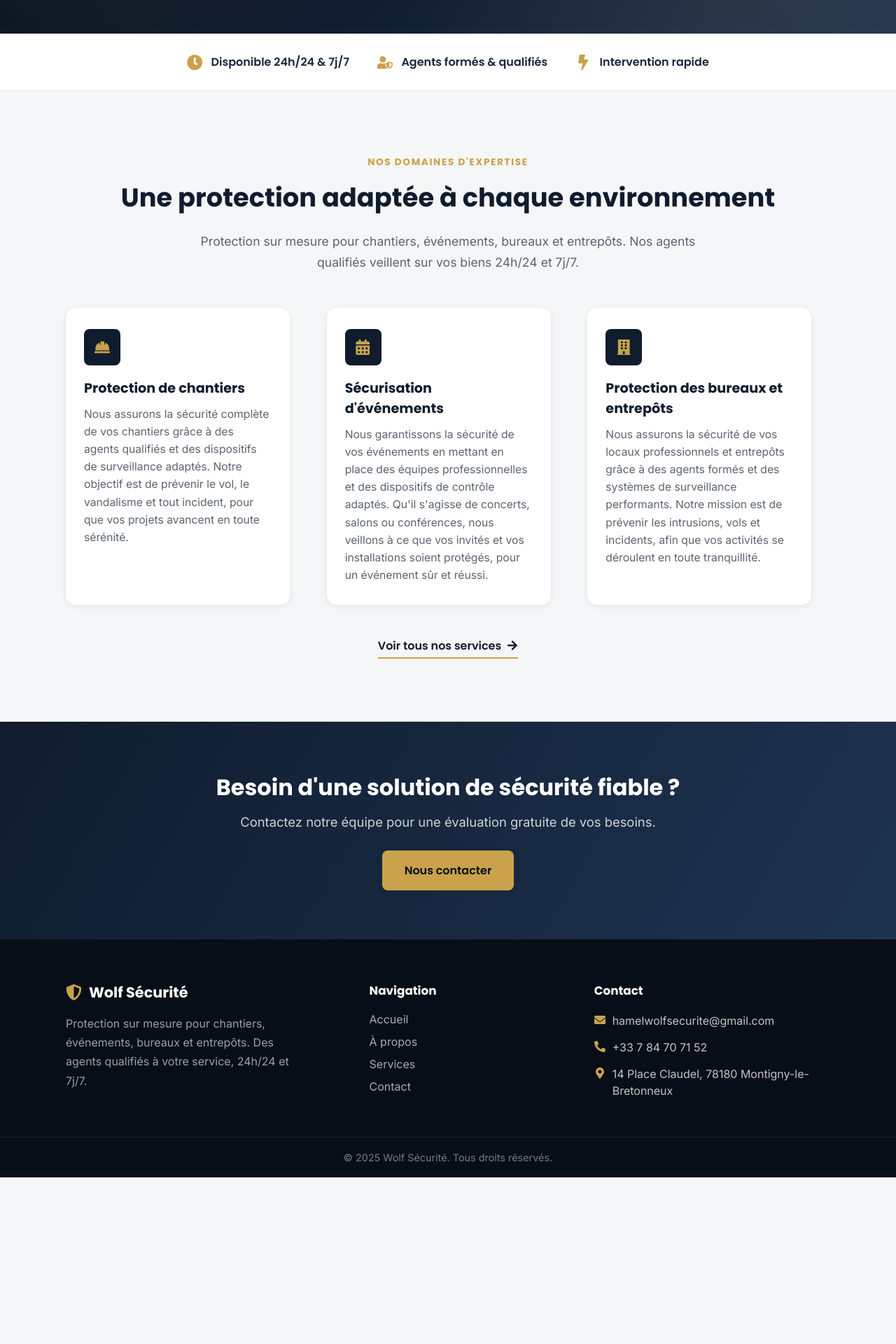
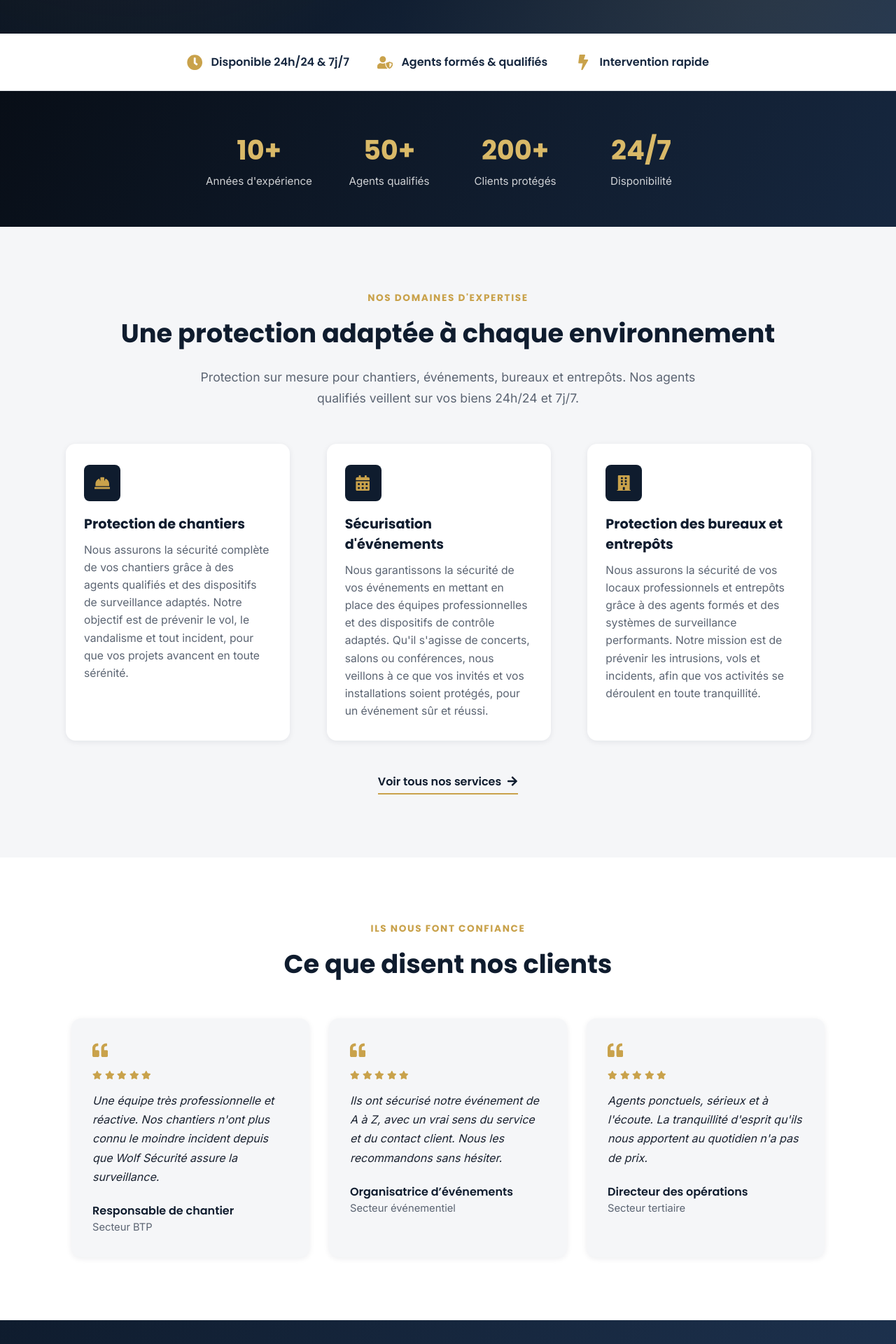
Before and after one commit to imattala/wolf-securite, a React (Create React App) app: page / in a window 1280 px wide. Shown: the part 600-2520 px from the top of the page at 70% size. Before the commit the page ends 2282 px from the top, so only its background shows below. Built offline with nearby package versions, Linux system fonts and the light colour scheme.

Commit message:
Add stats strip, testimonials, and embedded map

```diff
--- a/src/Contact.css
+++ b/src/Contact.css
@@ -53,8 +53,26 @@
   cursor: default;
 }
 
+.contact-map {
+  margin-top: 46px;
+  border-radius: var(--radius-md);
+  overflow: hidden;
+  box-shadow: var(--shadow-sm);
+  line-height: 0;
+}
+
+.contact-map iframe {
+  width: 100%;
+  height: 380px;
+  border: 0;
+}
+
 @media (max-width: 768px) {
   .contact-section {
     padding: 60px 0 70px;
   }
+
+  .contact-map iframe {
+    height: 280px;
+  }
 }
--- a/src/Contact.js
+++ b/src/Contact.js
@@ -47,6 +47,16 @@ const Contact = () => {
               <p>24h/24 et 7j/7</p>
             </div>
           </div>
+
+          <div className="contact-map">
+            <iframe
+              title="Localisation Wolf Sécurité"
+              src={`https://www.google.com/maps?q=${encodeURIComponent(address)}&output=embed`}
+              loading="lazy"
+              referrerPolicy="no-referrer-when-downgrade"
+              allowFullScreen
+            />
+          </div>
         </div>
       </section>
     </div>
--- a/src/Home.css
+++ b/src/Home.css
@@ -76,6 +76,106 @@
 .badge-item svg {
   color: var(--gold-500);
   font-size: 1.4em;
+}
+
+/* Stats strip */
+.stats {
+  background: linear-gradient(120deg, var(--navy-950), var(--navy-800));
+  padding: 56px 24px;
+}
+
+.stats-grid {
+  display: flex;
+  justify-content: center;
+  flex-wrap: wrap;
+  gap: 40px;
+  text-align: center;
+}
+
+.stat-item {
+  display: flex;
+  flex-direction: column;
+  gap: 6px;
+  min-width: 140px;
+}
+
+.stat-value {
+  font-family: var(--font-heading);
+  font-weight: 700;
+  font-size: 2.4em;
+  color: var(--gold-400);
+}
+
+.stat-label {
+  color: rgba(255, 255, 255, 0.8);
+  font-size: 0.95em;
+}
+
+/* Testimonials */
+.testimonials {
+  text-align: center;
+  padding: 90px 0;
+  background-color: var(--surface);
+}
+
+.testimonials h2 {
+  font-size: 2.3em;
+  margin-bottom: 50px;
+}
+
+.testimonial-cards {
+  display: flex;
+  justify-content: center;
+  gap: 28px;
+  flex-wrap: wrap;
+}
+
+.testimonial-card {
+  background-color: var(--bg);
+  border-radius: var(--radius-md);
+  box-shadow: var(--shadow-sm);
+  padding: 34px 30px;
+  width: 340px;
+  text-align: left;
+  transition: transform 0.25s ease, box-shadow 0.25s ease;
+}
+
+.testimonial-card:hover {
+  transform: translateY(-6px);
+  box-shadow: var(--shadow-md);
+}
+
+.testimonial-quote-icon {
+  color: var(--gold-500);
+  font-size: 1.4em;
+  margin-bottom: 14px;
+}
+
+.testimonial-stars {
+  color: var(--gold-500);
+  font-size: 0.85em;
+  display: flex;
+  gap: 4px;
+  margin-bottom: 16px;
+}
+
+.testimonial-text {
+  color: var(--text);
+  line-height: 1.7;
+  margin-bottom: 22px;
+  font-style: italic;
+}
+
+.testimonial-name {
+  font-family: var(--font-heading);
+  font-weight: 600;
+  color: var(--navy-900);
+  margin-bottom: 2px;
+}
+
+.testimonial-role {
+  color: var(--text-muted);
+  font-size: 0.92em;
 }
 
 /* Content section */
@@ -214,4 +314,13 @@
     width: 100%;
     max-width: 420px;
   }
+
+  .testimonials {
+    padding: 60px 0;
+  }
+
+  .testimonial-card {
+    width: 100%;
+    max-width: 420px;
+  }
 }
--- a/src/Home.js
+++ b/src/Home.js
@@ -10,7 +10,34 @@ import {
   FaUserShield,
   FaBolt,
   FaArrowRight,
+  FaQuoteLeft,
+  FaStar,
 } from 'react-icons/fa';
+
+const stats = [
+  { value: '10+', label: "Années d'expérience" },
+  { value: '50+', label: 'Agents qualifiés' },
+  { value: '200+', label: 'Clients protégés' },
+  { value: '24/7', label: 'Disponibilité' },
+];
+
+const testimonials = [
+  {
+    quote: "Une équipe très professionnelle et réactive. Nos chantiers n'ont plus connu le moindre incident depuis que Wolf Sécurité assure la surveillance.",
+    name: 'Responsable de chantier',
+    role: 'Secteur BTP',
+  },
+  {
+    quote: "Ils ont sécurisé notre événement de A à Z, avec un vrai sens du service et du contact client. Nous les recommandons sans hésiter.",
+    name: 'Organisatrice d’événements',
+    role: 'Secteur événementiel',
+  },
+  {
+    quote: "Agents ponctuels, sérieux et à l'écoute. La tranquillité d'esprit qu'ils nous apportent au quotidien n'a pas de prix.",
+    name: 'Directeur des opérations',
+    role: 'Secteur tertiaire',
+  },
+];
 
 const Home = () => {
   return (
@@ -45,6 +72,17 @@ const Home = () => {
             <FaBolt />
             <span>Intervention rapide</span>
           </div>
+        </div>
+      </section>
+
+      <section className="stats">
+        <div className="container stats-grid">
+          {stats.map((stat) => (
+            <div className="stat-item" key={stat.label}>
+              <span className="stat-value">{stat.value}</span>
+              <span className="stat-label">{stat.label}</span>
+            </div>
+          ))}
         </div>
       </section>
 
@@ -83,6 +121,27 @@ const Home = () => {
         </div>
       </section>
 
+      <section className="testimonials">
+        <div className="container">
+          <span className="section-eyebrow">Ils nous font confiance</span>
+          <h2>Ce que disent nos clients</h2>
+
+          <div className="testimonial-cards">
+            {testimonials.map((testimonial) => (
+              <div className="testimonial-card" key={testimonial.name}>
+                <FaQuoteLeft className="testimonial-quote-icon" />
+                <div className="testimonial-stars">
+                  <FaStar /><FaStar /><FaStar /><FaStar /><FaStar />
+                </div>
+                <p className="testimonial-text">{testimonial.quote}</p>
+                <p className="testimonial-name">{testimonial.name}</p>
+                <p className="testimonial-role">{testimonial.role}</p>
+              </div>
+            ))}
+          </div>
+        </div>
+      </section>
+
       <section className="cta-banner">
         <div className="container cta-content">
           <h2>Besoin d'une solution de sécurité fiable ?</h2>
```
